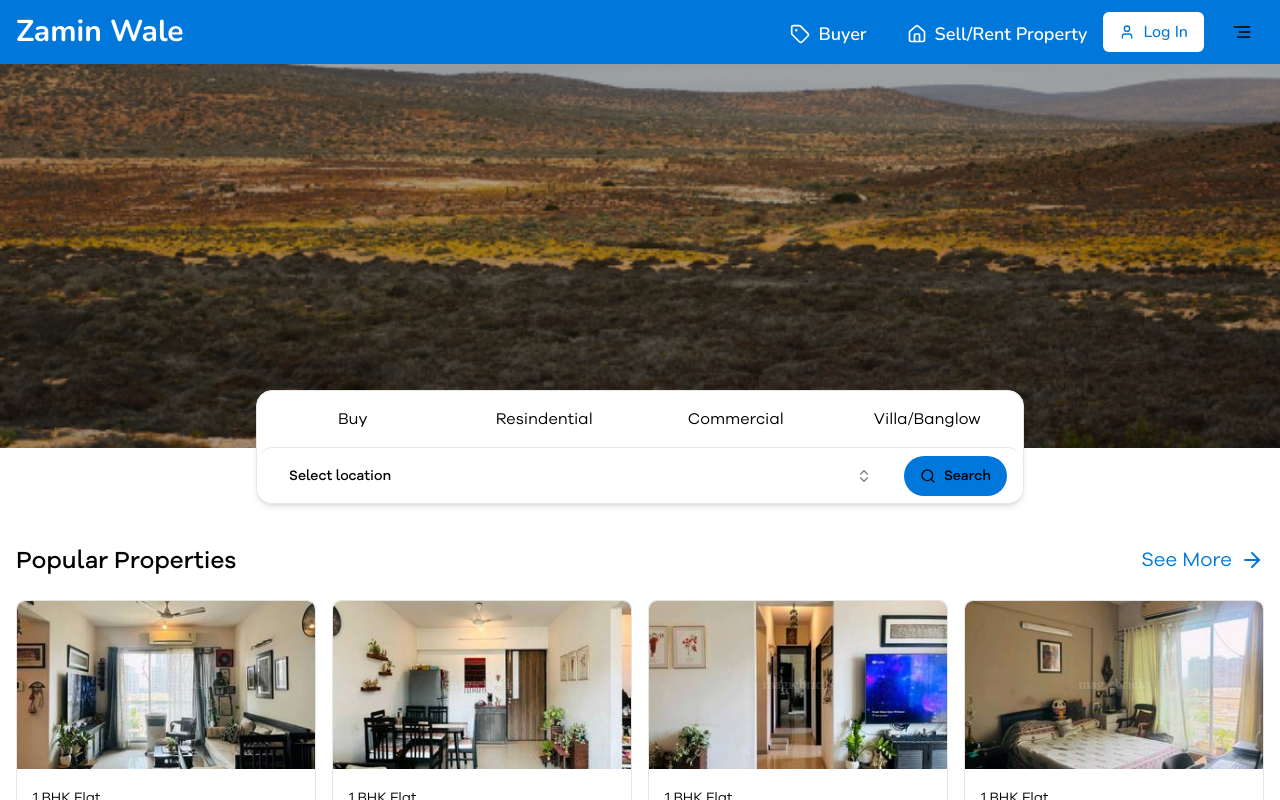
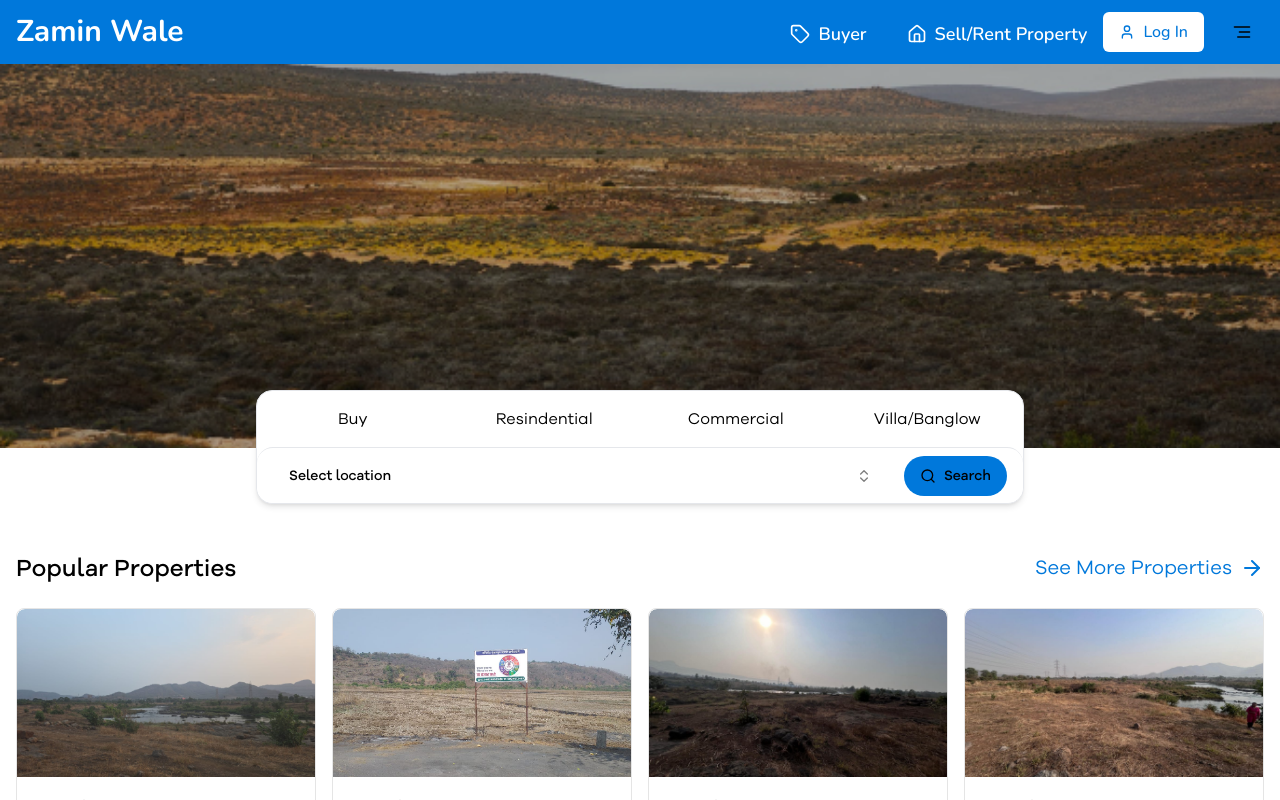
Before and after one commit to NITESH261/zaminbazzar, a Next.js app: page / in a window 1280 px wide. Built offline with nearby package versions, Linux system fonts and the light colour scheme.

Commit message:
refactor: ui & content updated

```diff
--- a/src/components/organism/About.jsx
+++ b/src/components/organism/About.jsx
@@ -11,7 +11,7 @@ const About = () => {
                             <span className="text-sm md:text-base lg:text-lg font-semibold">
                                 *Riverhill - With Nature In the Nature!
                             </span>
-                            <h2 className="text-xl text-[#0078DB] font-semibold md:text-2xl lg:text-3xl">
+                            <h2 className="text-xl font-semibold md:text-2xl lg:text-3xl">
                                 "Welcome to Zamin Wale, <br />
                                 where sustainability meets everyday life!"
                             </h2>
--- a/src/components/organism/Connectivity.jsx
+++ b/src/components/organism/Connectivity.jsx
@@ -40,7 +40,7 @@ const Connectivity = () => {
     return (
         <>
             <div className="flex w-full bg-fixed bg-cover bg-no-repeat bg-[url('/assets/banner-img/connectivity-bg.webp')]">
-                <div className="flex flex-col gap-4 md:gap-6 w-full max-w-7xl mx-auto px-4 py-4 md:py-6 lg:py-8 xl:py-10">
+                <div className="flex flex-col gap-4 md:gap-6 w-full max-w-7xl mx-auto px-4 py-6 md:py-8 lg:py-10 xl:py-12">
                     <div className="flex w-full">
                         <h2 className="text-lg font-bold md:text-xl lg:text-2xl text-white">
                             Connectivity
--- a/src/components/organism/DreamPlots.jsx
+++ b/src/components/organism/DreamPlots.jsx
@@ -74,7 +74,7 @@ const DreamPlots = () => {
     return (
         <>
             <div className="flex w-full">
-                <div className="flex flex-col gap-4 md:gap-6 w-full max-w-7xl mx-auto px-4 py-4 md:py-6 lg:py-8 xl:py-10">
+                <div className="flex flex-col gap-4 md:gap-6 w-full max-w-7xl mx-auto px-4 py-6 md:py-8 lg:py-10 xl:py-12">
                     <div className="flex w-full">
                         <h2 className="text-lg font-medium md:text-xl lg:text-2xl">
                             Find Your Dream Plots With Zaminwale.
@@ -112,7 +112,7 @@ const DreamPlots = () => {
                                             </CardHeader>
                                             <CardContent className="w-full p-4">
                                                 <div className="w-full space-y-2">
-                                                    <span className="text-base font-medium text-[#0078DB]">
+                                                    <span className="text-base font-medium">
                                                         {plot.title}
                                                     </span>
                                                     <p className="text-sm text-neutral-800">
--- a/src/components/organism/Footer.jsx
+++ b/src/components/organism/Footer.jsx
@@ -50,7 +50,7 @@ const Footer = () => {
             </div>
             <div className="bg-gray-300 py-4">
                 <div className="container mx-auto text-center text-sm text-gray-600">
-                    <p>Disclaimer: Magicbricks Realty Services Limited is only an intermediary offering its platform to advertise properties of Seller for a Customer/Buyer/User coming on its Website and is not and cannot be a party to or privy to or control in any manner any transactions between the Seller and the Customer/Buyer/User. All the offers and discounts on this Website have been extended by <a href="#" className="text-blue-500">Read more</a></p>
+                    <p>Lorem ipsum, dolor sit amet consectetur adipisicing elit. Molestias rerum pariatur eos beatae quidem architecto, sit odit veniam illo mollitia, tempore qui. Atque qui sapiente minima dolorem. Aspernatur, accusamus odio.</p>
                 </div>
             </div>
             <div className="bg-gray-800 py-4">
--- a/src/components/organism/Property.jsx
+++ b/src/components/organism/Property.jsx
@@ -5,17 +5,17 @@ import { Button } from "../ui/button";
 
 const Cards = [
     {
-        img: "property-1.jpg"
+        img: "recomonded-property1.jpeg"
     },
     {
-        img: "property-2.jpg"
+        img: "recomonded-property2.jpeg"
     },
     {
-        img: "property-3.jpg"
+        img: "recomonded-property3.jpeg"
     },
     {
-        img: "property-4.jpg"
-    }
+        img: "recomonded-property4.jpeg"
+    },
 ]
 
 const Property = () => {
@@ -23,13 +23,13 @@ const Property = () => {
     return (
         <>
             <div className="flex w-full">
-                <div className="flex flex-col gap-4 md:gap-6 w-full max-w-7xl mx-auto px-4 py-4 md:py-6 lg:py-8 xl:py-10">
+                <div className="flex flex-col gap-4 md:gap-6 w-full max-w-7xl mx-auto px-4 py-6 md:py-8 lg:py-10 xl:py-12">
                     <div className="flex w-full items-center justify-between">
                         <h2 className="text-lg font-medium md:text-xl lg:text-2xl">
                             Popular Properties
                         </h2>
                         <Link href={"/"} className="flex items-center gap-2 hover:text-black text-[#0078DB] text-lg md:text-xl">
-                            <span className="hidden md:flex">See More</span>
+                            <span className="hidden md:flex">See More Properties</span>
                             <ArrowRight />
                         </Link>
                     </div>
@@ -43,7 +43,7 @@ const Property = () => {
                                 >
                                     <div className="relative aspect-video bg-cover rounded-t-lg flex w-full overflow-hidden">
                                         <Image
-                                            src={`/assets/popular-property/${card.img}`}
+                                            src={`/assets/recommonded-property/${card.img}`}
                                             alt="house"
                                             fill
                                             className="rounded-t-lg group-hover:scale-110 transition-all object-cover"
--- a/src/components/organism/RecommendedProperty.jsx
+++ b/src/components/organism/RecommendedProperty.jsx
@@ -1,7 +1,11 @@
+"use client"
+
+import Autoplay from "embla-carousel-autoplay";
 import { ArrowRight } from "lucide-react";
 import Image from "next/image";
 import Link from "next/link";
 import { Button } from "../ui/button";
+import { Carousel, CarouselContent, CarouselItem, CarouselNext, CarouselPrevious } from "../ui/carousel";
 
 const Cards = [
     {
@@ -38,24 +42,36 @@ const Property = () => {
     return (
         <>
             <div className="flex w-full">
-                <div className="flex flex-col gap-4 md:gap-6 w-full max-w-7xl mx-auto px-4 py-4 md:py-6 lg:py-8 xl:py-10">
+                <div className="flex flex-col gap-4 md:gap-6 w-full max-w-7xl mx-auto px-4 py-6 md:py-8 lg:py-10 xl:py-12">
                     <div className="flex w-full items-center justify-between">
                         <h2 className="text-lg font-medium md:text-xl lg:text-2xl">
                             Recommended Property
                         </h2>
                         <Link href={"/"} className="flex items-center gap-2 hover:text-black text-[#0078DB] text-lg md:text-xl">
-                            <span className="hidden md:flex">See More</span>
+                            <span className="hidden md:flex">See More Properties</span>
                             <ArrowRight />
                         </Link>
                     </div>
-                    <div className="flex w-full overflow-x-auto scrollbar-hide">
-                        <div className="flex gap-4 w-fit ">
-                            {Cards.map((card, i) => (
-                                <Link
-                                    key={`property-${i}`}
-                                    href={"/"}
-                                    className="w-72 flex-col border border-neutral-200 rounded-lg group flex hover:shadow-lg"
+                    <div className="flex w-full">
+                        <Carousel
+                            plugins={[
+                                Autoplay({
+                                    delay: 3000,
+                                }),
+                            ]}
+                            opts={{
+                                align: "start",
+                                loop: true,
+                            }}
+                            className="flex w-full h-full"
                         >
+                            <CarouselContent>
+                                {Cards.map((card, index) => (
+                                    <CarouselItem
+                                        key={`${index}-plot-img`}
+                                        className="sm:basis-1/2 lg:basis-1/3 xl:basis-1/4"
+                                    >
+                                        <div className="flex flex-col w-full border border-neutral-200 rounded-lg group hover:shadow-lg">
                                             <div className="relative aspect-video bg-cover rounded-t-lg flex w-full overflow-hidden">
                                                 <Image
                                                     src={`/assets/recommonded-property/${card.img}`}
@@ -80,9 +96,13 @@ const Property = () => {
                                                     View Details
                                                 </Button>
                                             </div>
-                                </Link>
+                                        </div>
+                                    </CarouselItem>
                                 ))}
-                        </div>
+                            </CarouselContent>
+                            <CarouselPrevious className="left-0 lg:-left-8" />
+                            <CarouselNext className="right-0 lg:-right-8" />
+                        </Carousel>
                     </div>
                 </div>
             </div>
--- a/src/components/organism/Recommendedcities.jsx
+++ b/src/components/organism/Recommendedcities.jsx
@@ -6,7 +6,7 @@ const Recommendedcities = () => {
     return (
         <>
             <div className="flex w-full">
-                <div className="flex flex-col gap-4 md:gap-6 w-full max-w-7xl mx-auto px-4 py-4 md:py-6 lg:py-8 xl:py-10">
+                <div className="flex flex-col gap-4 md:gap-6 w-full max-w-7xl mx-auto px-4 py-6 md:py-8 lg:py-10 xl:py-12">
                     <div className="flex w-full">
                         <h2 className="text-lg font-bold md:text-xl lg:text-2xl">
                             Recommended Cities
```
Also changed, not shown: src/components/organism/TrendingNews.jsx (+5 -2 lines). Lines whose indentation alone changed are shown as unchanged.
